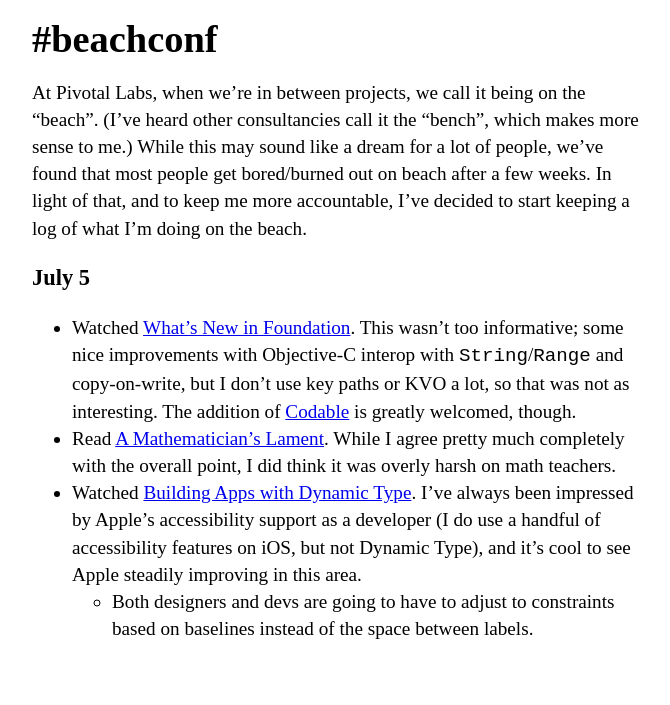
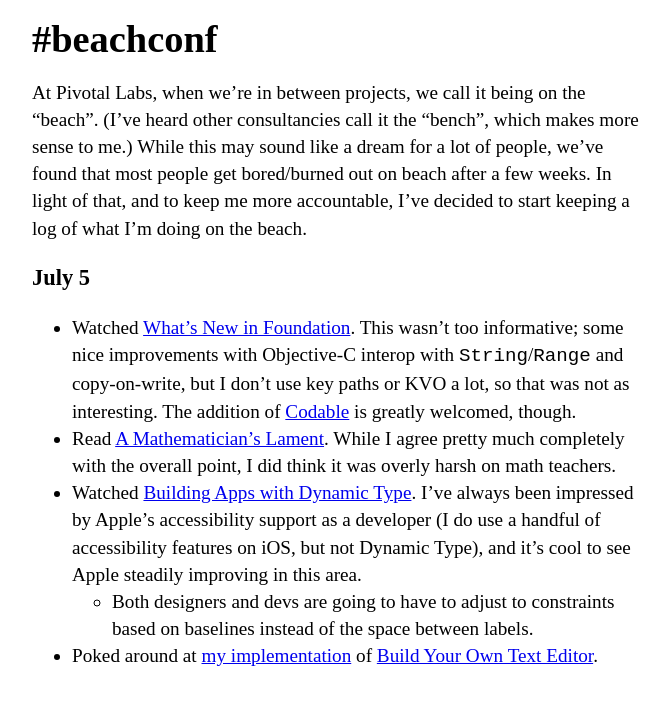
Before and after one commit to kejadlen/kejadlen.github.io, a Jekyll site: the page built from _posts/2017-07-05-beachconf.md, in a window 1280 px wide. Shown: the top 705 px of the page, without its empty margins (136-806 px from the left). Built offline with Jekyll 4.4.1, drawn with Linux system fonts in a browser that asks for light colours.

Commit message:
#beachconf update

```diff
--- a/_posts/2017-07-05-beachconf.md
+++ b/_posts/2017-07-05-beachconf.md
@@ -23,8 +23,12 @@
   Apple steadily improving in this area.
   - Both designers and devs are going to have to adjust to constraints based on
     baselines instead of the space between labels.
+- Poked around at [my implementation][kilo-rs] of [Build Your Own Text
+  Editor][text-editor].
 
 [212]: https://developer.apple.com/wwdc17/212
 [codable]: https://developer.apple.com/documentation/swift/codable
 [lament]: https://www.maa.org/sites/default/files/pdf/devlin/LockhartsLament.pdf
 [245]: https://developer.apple.com/wwdc2017/245
+[kilo-rs]: https://github.com/kejadlen/kilo-rs
+[text-editor]: http://viewsourcecode.org/snaptoken/kilo/index.html
```
